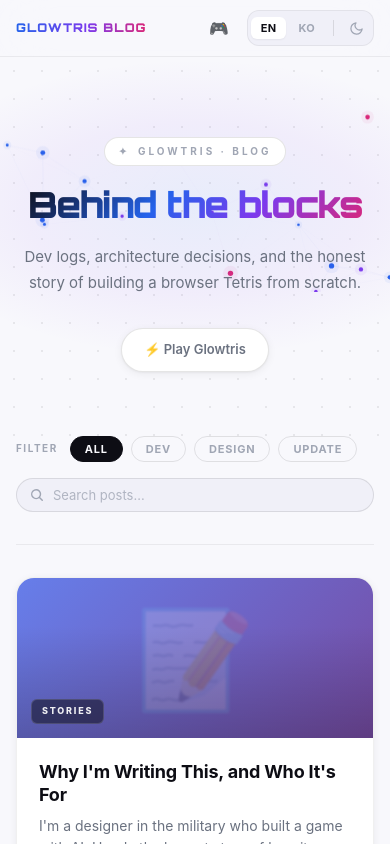
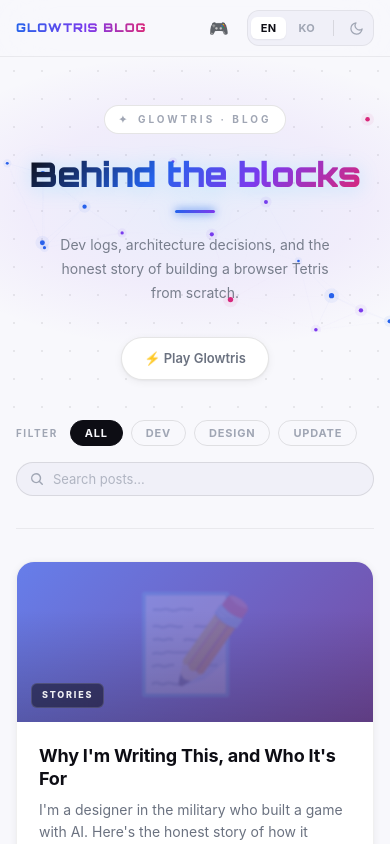
Before and after one commit to sorrysungkwon/glowtris-blog, a Next.js app: page / in a window 390 px wide. Shown: the top 844 px of the page. Built offline with nearby package versions, Linux system fonts and the light colour scheme; a web font is replaced by a local one.

Commit message:
style: improve mobile hero hierarchy and scrollable filter bar

```diff
--- a/app/globals.css
+++ b/app/globals.css
@@ -462,10 +462,61 @@
   color: var(--text-primary);
 }
 @media (max-width: 640px) {
+  /* Hero Section mobile hierarchy */
+  .hero {
+    padding: var(--space-12) 0 var(--space-10) 0;
+  }
+  .hero-title {
+    font-size: 34px;
+    line-height: 1.2;
+    letter-spacing: -0.5px;
+    margin-bottom: var(--space-5);
+    display: flex;
+    flex-direction: column;
+    align-items: center;
+    filter: drop-shadow(0 2px 10px rgba(0, 200, 255, 0.2));
+  }
+  .hero-title::after {
+    content: "";
+    display: block;
+    width: 40px;
+    height: 3px;
+    background: linear-gradient(90deg, var(--cyan), var(--purple));
+    margin-top: var(--space-4);
+    border-radius: var(--r-full);
+    box-shadow: 0 0 8px var(--cyan);
+  }
+  .hero-sub {
+    font-size: 14px;
+    line-height: 1.7;
+    color: var(--text-muted);
+    max-width: 290px;
+    margin-top: var(--space-4);
+    margin-bottom: var(--space-8);
+    opacity: 0.9;
+  }
+
+  /* Filter & Search Layout */
   .filter-container {
     flex-direction: column;
     align-items: stretch;
     gap: var(--space-4);
+  }
+  .filter-section {
+    flex-wrap: nowrap;
+    overflow-x: auto;
+    padding-bottom: 8px;
+    margin-bottom: -8px;
+    scrollbar-width: none;
+    -webkit-overflow-scrolling: touch;
+    width: 100%;
+  }
+  .filter-section::-webkit-scrollbar {
+    display: none;
+  }
+  .filter-label,
+  .filter-btn {
+    flex-shrink: 0;
   }
   .search-input-wrapper {
     width: 100%;
```
